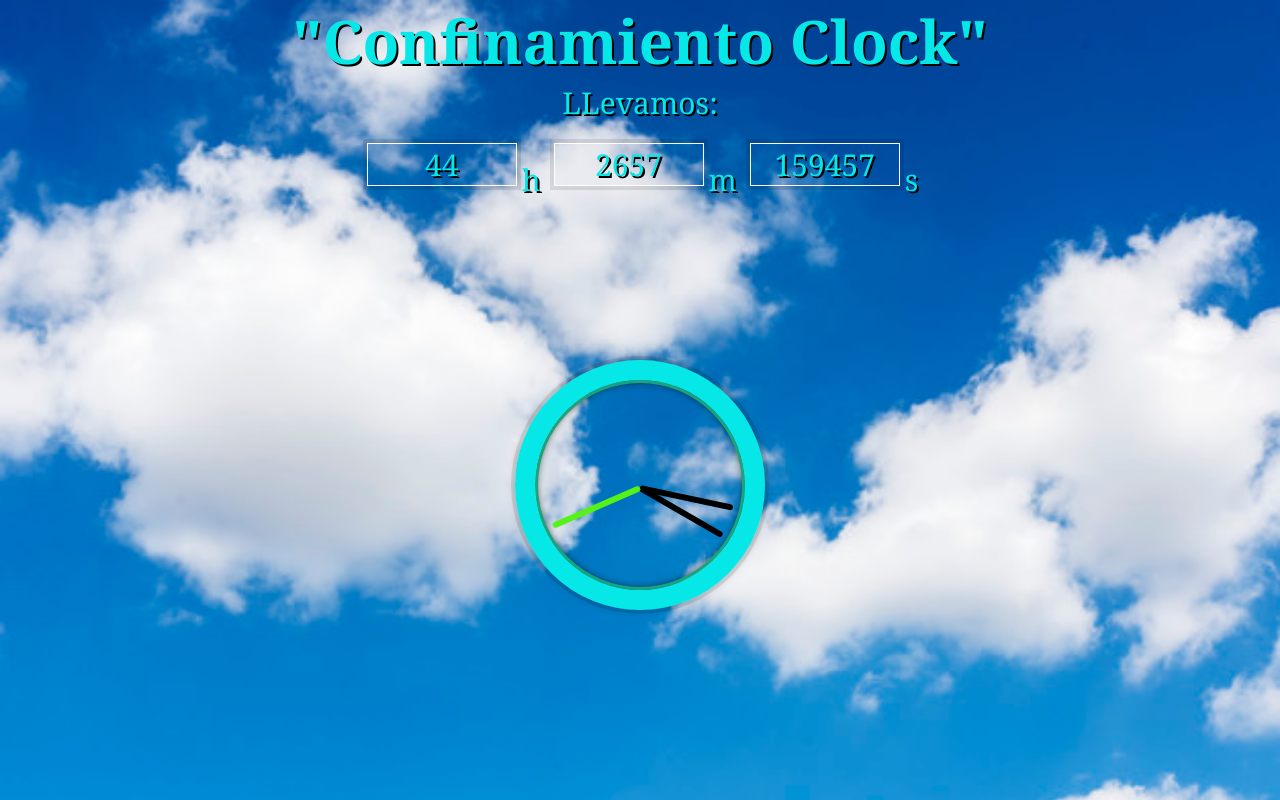
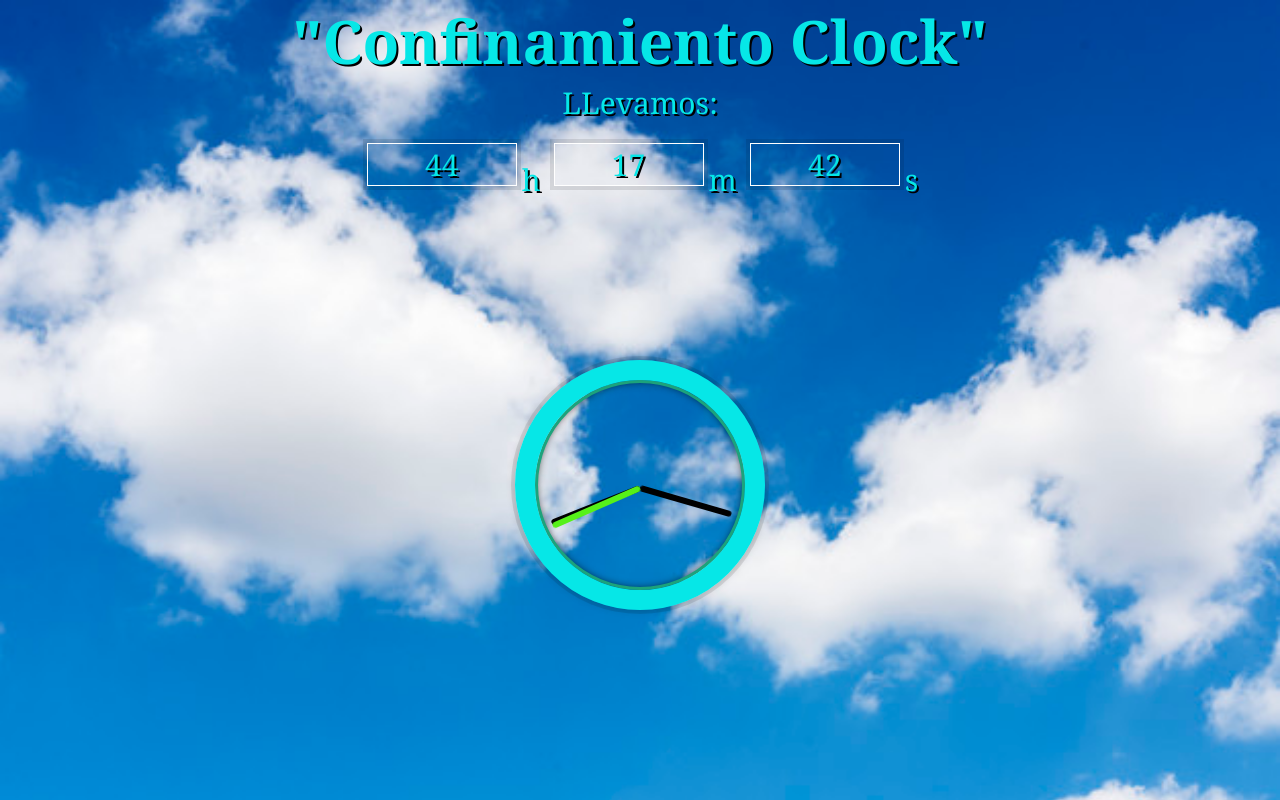
Before and after one commit to marveramar/confinamiento_clock, a plain HTML site: page index.html in a window 1280 px wide. Drawn offline with Linux system fonts and the light colour scheme.

Commit message:
solve some problems with hours hands and counter

```diff
--- a/main.js
+++ b/main.js
@@ -1,5 +1,5 @@
 'use strict'
-console.log('funcionando ;D')
+
 const secondHand = document.querySelector('.second-hand');
 const minHand = document.querySelector('.min-hand');
 const hourHand = document.querySelector('.hour-hand');
@@ -11,16 +11,15 @@ let hourConf = document.querySelector('#hour');
 
 function confinaTime() {
     const initDate = new Date(2020, 2, 15);
-    const now = new Date();
-    let diff = now.getTime() - initDate.getTime()
+    const today = new Date();
+    let diff = today - initDate
     let sec = diff / 1000;
     let min = sec / 60;
     let hour = min / 60;
     let hours = Math.floor(hour)
-    let minutes = Math.floor(min);
-    let seconds = Math.floor(sec)
+    let minutes = Math.floor(min % 60);
+    let seconds = Math.floor(sec % 60)
     diff = diff - (hour - min);
-    console.log(hours, minutes, seconds)
     secConf.innerHTML = seconds.toString();
     minConf.innerHTML = minutes.toString();
     hourConf.innerHTML = hours.toString();
@@ -31,11 +30,12 @@ function setDate() {
     const secondsDegrees = ((seconds / 60) * 360) + 90;
     secondHand.style.transform = `rotate(${secondsDegrees}deg)`;
     const minutes = now.getMinutes();
-    const minutesDegrees = ((minutes / 60) * 360) + 90;
+    const minutesDegrees = ((minutes / 60) * 360) + ((seconds / 60) * 6) + 90;
     minHand.style.transform = `rotate(${minutesDegrees}deg)`;
     const hours = now.getHours();
-    const hoursDegrees = ((hours / 60) * 360) + 90;
+    console.log(hours)
+    const hoursDegrees = ((hours / 12) * 360) + ((minutes / 60) * 30) + 90;
     hourHand.style.transform = `rotate(${hoursDegrees}deg)`;
 }
 setInterval(setDate, 1000);
-confinaTime();
+setInterval(confinaTime, 1000);
```
Also changed, not shown: main.css (line endings or trailing spaces).
